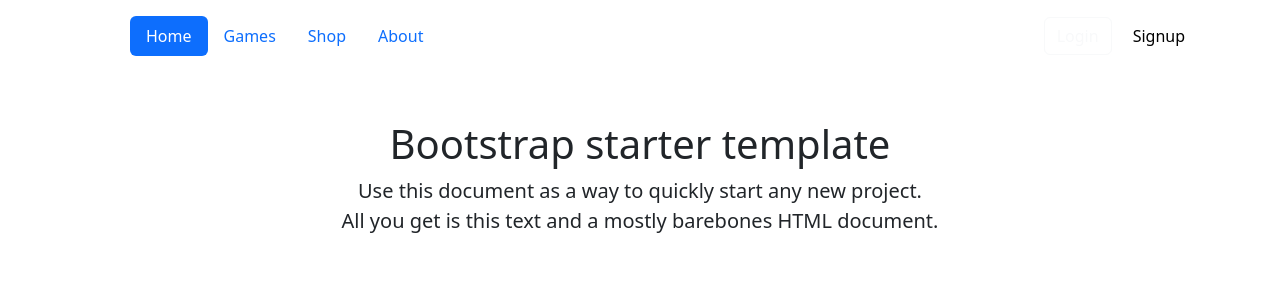
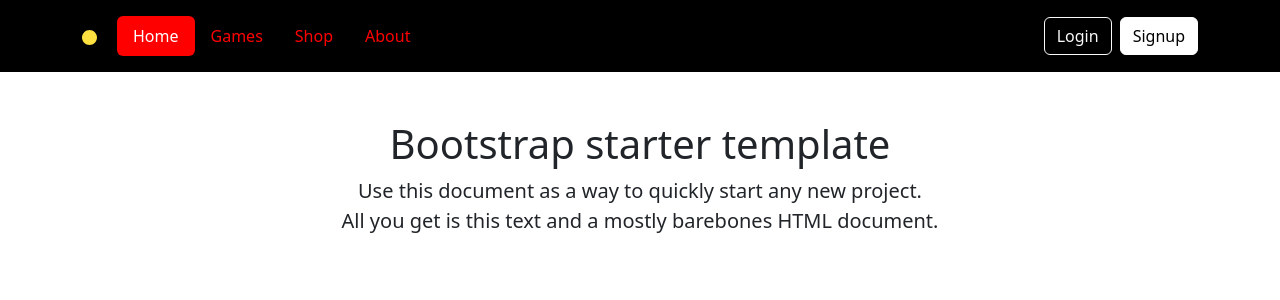
Before and after one commit to AlbertDaYoungYT/ServerTest, a Flask app: page / in a window 1280 px wide. Shown: the top 300 px of the page. Run offline with Flask 2, Linux system fonts and the light colour scheme; some libraries are stand-ins or nearby versions.

Commit message:
Home fix

```diff
--- a/init.py
+++ b/init.py
@@ -7,6 +7,8 @@
 mycursor.execute("DROP TABLE userdata")
 mycursor.execute("CREATE TABLE `users` (`ID` TEXT NOT NULL,`Username` TEXT NOT NULL,`PwdHash` TEXT NOT NULL,`CreationDate` INT NOT NULL)")
 mycursor.execute("CREATE TABLE `userdata` (`ID` TEXT NOT NULL,`DisplayName` TEXT NOT NULL,`ProfileIMG` INT NOT NULL,`isadmin` TEXT NOT NULL)")
-mycursor.execute("CREATE TABLE `themes` (`Name` TEXT NOT NULL,`color1` TEXT NOT NULL,`color2` INT NOT NULL,`color3` TEXT NOT NULL,`color4` TEXT NOT NULL,`color5` TEXT NOT NULL)")
+mycursor.execute("CREATE TABLE `themes` (`Name` TEXT NOT NULL,`color1` TEXT NOT NULL,`color2` INT NOT NULL,`color3` TEXT NOT NULL)")
+
+mycursor.execute("INSERT INTO themes (Name, color1, color2, color3) VALUES ('default', '#222222', '#ffffff', '#ff0000')")
 
 DB.db.commit()
--- a/main.py
+++ b/main.py
@@ -6,6 +6,7 @@
 import data.text as Text
 import modules.DataBase as Data
 import modules.UserProfile as UP
+import modules.Theme as T
 import data.settings as S
 import db as DB
 
@@ -21,12 +22,18 @@
 def HomePage():
     Uid = session.get('Uid')
     if Uid == None:
-        return render_template('index.html', UserProfileSrc="Test", UserName="Test", UserProfile="Test", isloggedin=False, isadmin=False)
+        Theme = T.FetchDefaultTheme()
+        return render_template('index.html', UserProfileSrc="Test", UserName="Test", UserProfile="Test", isloggedin=False, isadmin=False, color1=Theme[1], color2=Theme[2], color3=Theme[3])
     else:
         data = list(UP.FetchUserdata(Uid))
         if ''.join(data) == "NOTFOUND":
             raise("Error Reading Userdata, please contact admin")
-        return render_template('index.html', UserProfileSrc=f"static/favicons/{data[2]}", UserName=data[1], UserProfile=f"{data[1].lower()}", isloggedin=True, isadmin=bool(data[-1]))
+
+        try: Theme = session["theme"]
+        except Exception: Theme = "default"
+        Theme = T.FetchTheme(Theme)
+
+        return render_template('index.html', UserProfileSrc=f"static/favicons/{data[2]}", UserName=data[1], UserProfile=f"{data[1].lower()}", isloggedin=True, isadmin=bool(data[-1]), color1=Theme[1], color2=Theme[2], color3=Theme[3])
 
 @app.route("/about")
 def About():
@@ -66,6 +73,7 @@
     if not Data.ValidateUser(request.form["user"], hashlib.sha512(request.form["pwd"].encode()).hexdigest()):
         Uid = uuid.uuid1()
         session["Uid"] = Uid
+        session["theme"] = "default"
         Data.CreateUser(Uid, request.form["dname"], request.form["user"], hashlib.sha512(request.form["pwd"].encode()).hexdigest())
 
         return redirect(url_for('HomePage'))
--- /dev/null
+++ b/modules/Theme.py
@@ -0,0 +1,27 @@
+import db as DB
+import time
+
+def FetchTheme(ID):
+    cursor = DB.db.cursor()
+    cursor.execute("SELECT * FROM themes")
+    results = cursor.fetchall()
+
+    for result in results:
+        result = list(result)
+        if result[0] == str(ID):
+            return result
+
+    return "NOTFOUND"
+
+def FetchDefaultTheme():
+    ID = "default"
+    cursor = DB.db.cursor()
+    cursor.execute("SELECT * FROM themes")
+    results = cursor.fetchall()
+
+    for result in results:
+        result = list(result)
+        if result[0] == str(ID):
+            return result
+
+    return "NOTFOUND"
--- a/templates/index.html
+++ b/templates/index.html
@@ -66,6 +66,24 @@
       white-space: nowrap;
       -webkit-overflow-scrolling: touch;
     }
+
+
+
+    .heads {
+      background-color: {{color1}} !important;
+    }
+
+    .bodys {
+      background-color: {{color2}};
+    }
+
+    .navac {
+      background-color: {{color3}}!important;
+    }
+
+    .navin {
+      color: {{color3}};
+    }
   </style>
 
 
@@ -74,20 +92,27 @@
   <link href="static/css/index.css" rel="stylesheet">
 </head>
 
-<header class="p-3 text-bg-trans">
+<header class="p-3 text-bg-trans heads">
   <div class="container">
     <div class="d-flex flex-wrap align-items-center justify-content-center justify-content-lg-start">
-      <a href="/" class="d-flex align-items-center mb-2 mb-lg-0 text-white text-decoration-none">
-        <svg class="bi me-2" width="40" height="32" role="img" aria-label="Bootstrap">
-          <use xlink:href="#bootstrap" />
-        </svg>
+      <a class="d-flex align-items-center mb-2 mb-lg-0 text-white text-decoration-none">
+        <section>
+          <svg id="dark_mode" width="15" height="15" viewBox="0 0 55 55" xmlns="http://www.w3.org/2000/svg"
+            style="margin: 0px 20px 0px 0px;">
+            <path class="moon"
+              d="M 27.5 0 C 34.791 0 41.79 2.899 46.945 8.055 C 52.101 13.21 55 20.209 55 27.5 C 55 34.791 52.101 41.79 46.945 46.945 C 41.79 52.101 34.791 55 27.5 55 C 20.209 55 13.21 52.101 8.055 46.945 C 2.899 41.79 0 34.791 0 27.5 C 0 20.209 2.899 13.21 8.055 8.055 C 13.21 2.899 20.209 0 27.5 0 Z"
+              fill="#fee140" />
+
+          </svg>
+
+        </section>
       </a>
 
       <ul class="nav nav-pills col-12 col-lg-auto me-lg-auto mb-2 justify-content-center mb-md-0">
-        <li class="nav-item"><a href="/" class="nav-link active">Home</a></li>
-        <li class="nav-item"><a href="/games" class="nav-link">Games</a></li>
-        <li class="nav-item"><a href="/shop" class="nav-link">Shop</a></li>
-        <li class="nav-item"><a href="/about" class="nav-link">About</a></li>
+        <li class="nav-item"><a href="/" class="nav-link active navac">Home</a></li>
+        <li class="nav-item"><a href="/games" class="nav-link navin">Games</a></li>
+        <li class="nav-item"><a href="/shop" class="nav-link navin">Shop</a></li>
+        <li class="nav-item"><a href="/about" class="nav-link navin">About</a></li>
       </ul>
 
       {% if isloggedin %}
@@ -124,7 +149,8 @@
       </div>
       <div class="text-end">
         <form action="/signup">
-          <input type="submit" class="btn btn-warning" value="Signup" style="background-color: white;border-color: white;" />
+          <input type="submit" class="btn btn-warning" value="Signup"
+            style="background-color: white;border-color: white;" />
         </form>
       </div>
       {% endif %}
@@ -132,7 +158,7 @@
   </div>
 </header>
 
-<body>
+<body class="bodys">
 
   <main role="main" class="container">
 
@@ -153,9 +179,44 @@
   <script>window.jQuery || document.write('<script src="../../assets/js/vendor/jquery-slim.min.js"><\/script>')</script>
   <script src="static/js/popper.min.js"></script>
   <script src="static/js/bootstrap.min.js"></script>
+  <script src="static/js/anime.min.js"></script>
   <script src="static/js/bootstrap.bundle.min.js"
     integrity="sha384-kenU1KFdBIe4zVF0s0G1M5b4hcpxyD9F7jL+jjXkk+Q2h455rYXK/7HAuoJl+0I4"
     crossorigin="anonymous"></script>
+  <script>
+    const moonPath = "M 27.5 0 C 34.791 0 41.79 2.899 46.945 8.055 C 52.101 13.21 55 20.209 55 27.5 C 55 34.791 52.101 41.79 46.945 46.945 C 41.79 52.101 34.791 55 27.5 55 C 20.209 55 13.21 52.101 8.055 46.945 C 2.899 41.79 0 34.791 0 27.5 C 0 20.209 2.899 13.21 8.055 8.055 C 13.21 2.899 20.209 0 27.5 0 Z";
+    const sunPath = "M 27.5 0 C 34.791 0 41.79 2.899 46.945 8.055 C 33.991 9.89 26.93 20.209 26.93 27.5 C 26.93 34.791 33.689 45.261 46.945 46.945 C 41.79 52.101 34.791 55 27.5 55 C 20.209 55 13.21 52.101 8.055 46.945 C 2.899 41.79 0 34.791 0 27.5 C 0 20.209 2.899 13.21 8.055 8.055 C 13.21 2.899 20.209 0 27.5 0 Z";
+    const darkMode = document.querySelector("#dark_mode");
+
+    let toggle = false;
+    darkMode.addEventListener("click", () => {
+      const timeline = anime.timeline({
+        duration: 750,
+        easing: "easeOutExpo"
+      });
+      timeline
+        .add({
+          targets: ".moon",
+          d: [{ value: toggle ? moonPath : sunPath }]
+        })
+        .add({
+          targets: '#dark_mode',
+          rotate: toggle ? 0 : 320
+        }, "-=350")
+        .add({
+          targets: "body",
+          backgroundColor: toggle ? 'rgba(255,255,255)' : 'rgba(22,22,22)',
+          color: toggle ? 'rgba(22,22,22)' : 'rgba(255,255,255)'
+        }, "-=700");
+
+      if (!toggle) {
+        toggle = true;
+      } else {
+        toggle = false;
+      }
+
+    });
+  </script>
 </body>
 
 </html>
```
Also changed, not shown: data/db.db, static/js/anime.min.js (added).
